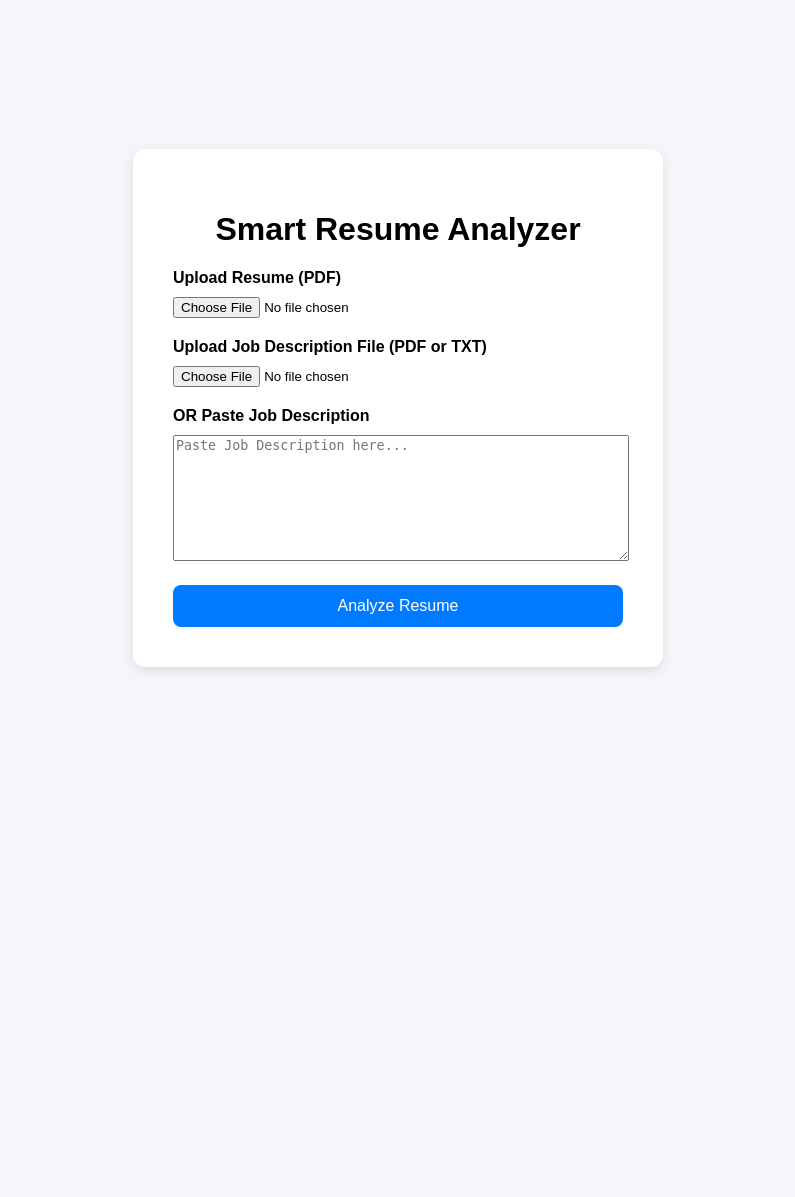
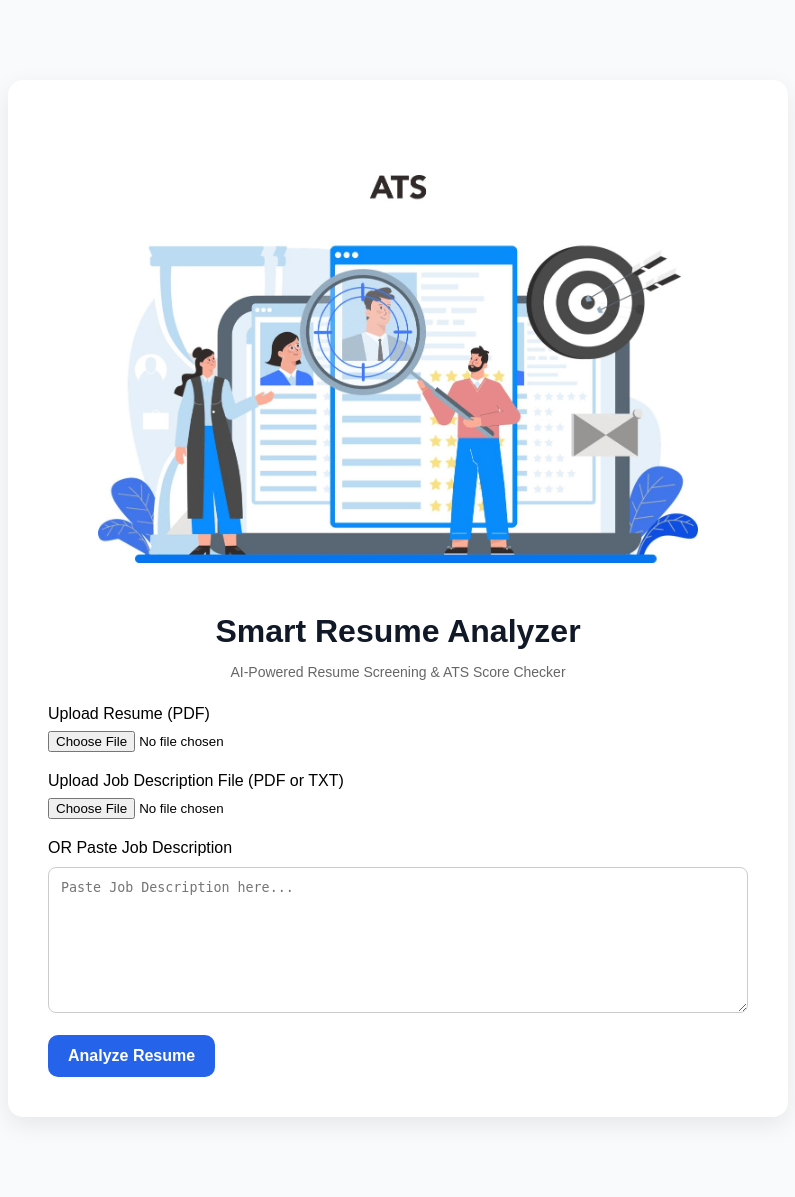
Before and after one commit to Harsha-madikonda/SMART-RESUME-ANALYZER, a Flask app: page / in a window 1280 px wide. Shown: the whole page, without its empty margins (242-1037 px from the left). Before the commit the page ends 671 px from the top, so only its background shows below. Run offline with Flask 3, Linux system fonts and the light colour scheme.

Commit message:
Complete Smart Resume Analyzer v1

```diff
--- a/analyzer.py
+++ b/analyzer.py
@@ -78,6 +78,86 @@ def extract_pdf_text(pdf_file):
         text += page.extract_text() or ""
 
     return text
+def analyze_sections(resume_text):
+
+    lines = resume_text.lower().splitlines()
+
+    sections = {
+        "Education": False,
+        "Skills": False,
+        "Projects": False,
+        "Experience": False,
+        "Certifications": False,
+        "Achievements": False
+    }
+
+    for line in lines:
+
+        line = line.strip()
+
+        if "education" in line:
+            sections["Education"] = True
+
+        if ("technical skills" in line or
+            "skills" in line or
+            "programming languages" in line or
+            "frontend technologies" in line or
+            "backend technologies" in line
+        ):
+            sections["Skills"] = True
+
+        if "projects" in line:
+            sections["Projects"] = True
+
+        if (
+            line == "experience" or
+            "work experience" in line or
+            "professional experience" in line or
+            "internship experience" in line
+        ):
+            sections["Experience"] = True
+
+        if (
+            "certifications" in line or
+            "certificate" in line
+        ):
+            sections["Certifications"] = True
+
+        if (
+            "achievements" in line or
+            "achivements" in line
+        ):
+            sections["Achievements"] = True
+
+    return sections
+def generate_summary(result):
+
+    strengths = ", ".join(result["strengths"][:5])
+
+    missing = ", ".join(result["missing_skills"])
+
+    skill_score = result["skill_score"]
+
+    if skill_score >= 80:
+        level = "strong"
+    elif skill_score >= 60:
+        level = "moderate"
+    else:
+        level = "limited"
+
+    summary = (
+        f"The candidate demonstrates {level} alignment with the job description. "
+        f"Key strengths include {strengths}. "
+        f"The resume matches {skill_score:.0f}% of the required skills. "
+    )
+
+    if missing:
+        summary += (
+            f"Missing skills include {missing}. "
+            f"Learning these technologies can improve ATS performance."
+        )
+
+    return summary
 
 def analyze_resume(resume_text, jd_text):
     clean_resume=clean_text(resume_text)
@@ -93,6 +173,9 @@ def analyze_resume(resume_text, jd_text):
     jd_skill = extract_skills(jd_text)
 
     resume_skill = extract_skills(resume_text)
+    sections = analyze_sections(resume_text)
+    present_sections = sum(sections.values())
+    completeness_score = (present_sections / len(sections)) * 100
     miss_skill=[]
     #now compare jd_skills and resume_skills
     for skill in jd_skill:
@@ -117,4 +200,8 @@ def analyze_resume(resume_text, jd_text):
     "resume_skills": resume_skill,
     "strengths": strengths,
     "missing_skills": miss_skill,
-    "total_jd_skills":total_jd_skills}
+    "total_jd_skills": total_jd_skills,
+
+    "sections": sections,
+    "completeness_score": completeness_score
+}
--- a/app.py
+++ b/app.py
@@ -3,6 +3,7 @@ from flask import Flask, render_template, request, send_file
 from analyzer import extract_pdf_text
 from analyzer import analyze_resume
 from analyzer import skills_db
+from analyzer import generate_summary
 from pdf_generator import create_report
 
 app = Flask(__name__)
@@ -35,6 +36,7 @@ def home():
 
 
         result = analyze_resume(resume_text,jd_text )
+        summary = generate_summary(result)
         score = result["skill_score"]
         if score >= 90:
             rating = "Excellent Match"
@@ -51,10 +53,10 @@ def home():
         recommendations = []
         for skill in result["missing_skills"]:
             recommendations.append(skills_db.get(skill, f"Consider learning {skill}"))
-        create_report(result, recommendations, rating)
+        create_report(result, recommendations, rating, summary)
 
         return render_template("results.html",result=result,recommendations=recommendations,
-                               rating=rating,rating_class=rating_class)
+                               rating=rating,rating_class=rating_class, summary=summary)
     return render_template("index.html")
 
 
--- a/static/style.css
+++ b/static/style.css
@@ -1,80 +1,157 @@
 body{
     font-family: Arial, sans-serif;
-    background-color:#f4f6f9;
+    background:#f8fafc;
     padding:40px;
+    margin:0;
+}
+.container{
+    max-width:1000px;
+    margin:auto;
 }
 
-.container{
-    max-width:900px;
-    margin:auto;
+.header{
+    background:linear-gradient(135deg,#2563eb,#7c3aed);
+    padding:30px;
+    border-radius:15px;
+    margin-bottom:25px;
+    box-shadow:0 8px 25px rgba(0,0,0,0.15);
+}
+.header h1{
+    color:white;
+    margin:0;
 }
 
 .card{
     background:white;
-    padding:20px;
+    padding:25px;
     margin-bottom:20px;
-    border-radius:10px;
-    box-shadow:0 2px 10px rgba(0,0,0,0.1);
+    border-radius:15px;
+    box-shadow:0 8px 25px rgba(0,0,0,0.08);
 }
 
-h1{
-    text-align:center;
-}
-
-.score{
-    font-size:24px;
-    font-weight:bold;
-}
-
-.strength{
-    color:green;
-}
-
-.missing{
-    color:red;
+.card h2{
+    color:#2563eb;
 }
 
 .progress-bar{
     width:100%;
-    background-color:#e0e0e0;
+    background:#e5e7eb;
     border-radius:10px;
     overflow:hidden;
-    margin-top:10px;
     margin-bottom:20px;
 }
 
 .progress-fill{
-    height:25px;
+    height:28px;
     text-align:center;
-    line-height:25px;
+    line-height:28px;
     color:white;
     font-weight:bold;
 }
 
 .score-good{
-    color:green;
+    color:#22c55e;
     font-weight:bold;
 }
 
 .score-average{
-    color:orange;
+    color:#f59e0b;
     font-weight:bold;
 }
 
 .score-poor{
-    color:red;
+    color:#ef4444;
     font-weight:bold;
 }
+
+.strength{
+    color:#22c55e;
+}
+
+.missing{
+    color:#ef4444;
+}
+
 .analyze-btn{
-    background-color:#007bff;
+    background:#2563eb;
     color:white;
     border:none;
-    padding:12px 24px;
-    border-radius:8px;
+    padding:12px 20px;
+    border-radius:10px;
+    cursor:pointer;
     font-size:16px;
-    cursor:pointer;
+    font-weight:bold;
 }
 
 .analyze-btn:hover{
-    background-color:#0056b3;
+    background:#1d4ed8;
 }
+
+
+
+
+.summary-text{
+    text-align:left;
+    line-height:1.8;
+    font-size:16px;
+}
+
+.skills-list{
+    text-align:left;
+    padding-left:25px;
+}
+
+.chart-container{
+    width:350px;
+    margin:auto;
+}
+
+input[type="file"]{
+    width:100%;
+    margin-top:8px;
+    margin-bottom:20px;
+}
+
+textarea{
+    width:100%;
+    padding:12px;
+    border-radius:8px;
+    border:1px solid #ccc;
+    margin-top:10px;
+}
+input[type="file"],
+textarea{
+    box-sizing:border-box;
+}
+.upload-card{
+    max-width:700px;
+    margin:40px auto;
+    padding:40px;
+}
+
+.hero-section{
+    text-align:center;
+    margin-top:20px;
+}
+
+.hero-image{
+    width:100%;
+    max-width:600px;
+    height:auto;
+    border-radius:12px;
+    margin-top:35px;
+    margin-bottom:25px;
+}
+
+.subtitle{
+    text-align:center;
+    color:#666;
+    margin-bottom:25px;
+    font-size:14px;
+}
+
+h1{
+    text-align:center;
+    color:#111827;
+    margin-bottom:10px;
+}
--- a/templates/index.html
+++ b/templates/index.html
@@ -1,66 +1,34 @@
 <!DOCTYPE html>
 <html>
+
 <head>
 
     <title>Smart Resume Analyzer</title>
 
-    <style>
-
-        body{
-            font-family: Arial, sans-serif;
-            background-color:#f4f6f9;
-            display:flex;
-            justify-content:center;
-            align-items:center;
-            height:100vh;
-        }
-
-        .card{
-            background:white;
-            padding:40px;
-            border-radius:12px;
-            box-shadow:0px 4px 12px rgba(0,0,0,0.1);
-            width:450px;
-        }
-
-        h1{
-            text-align:center;
-        }
-
-        label{
-            font-weight:bold;
-        }
-
-        input{
-            margin-top:10px;
-            margin-bottom:20px;
-            width:100%;
-        }
-
-        button{
-            width:100%;
-            padding:12px;
-            background:#007bff;
-            color:white;
-            border:none;
-            border-radius:8px;
-            cursor:pointer;
-            font-size:16px;
-        }
-
-        button:hover{
-            background:#0056b3;
-        }
-
-    </style>
+    <link rel="stylesheet"
+          href="{{ url_for('static', filename='style.css') }}">
 
 </head>
 
 <body>
 
-    <div class="card">
+    <div class="card upload-card">
+
+        <div class="hero-section">
+
+            <img
+                src="{{ url_for('static', filename='resume-hero.png') }}"
+                alt="Resume Analyzer"
+                class="hero-image">
+
+        </div>
 
         <h1>Smart Resume Analyzer</h1>
+
+        <p class="subtitle">
+            AI-Powered Resume Screening & ATS Score Checker
+        </p>
+
         <form method="POST" enctype="multipart/form-data">
 
             <label>Upload Resume (PDF)</label>
@@ -70,13 +38,15 @@
             <input type="file" name="jd_file">
 
             <label>OR Paste Job Description</label>
+
             <textarea
                 name="jd_text"
                 rows="8"
-        style="width:100%; margin-top:10px; margin-bottom:20px;"
                 placeholder="Paste Job Description here..."></textarea>
 
-    <button type="submit">
+            <br><br>
+
+            <button type="submit" class="analyze-btn">
                 Analyze Resume
             </button>
 
@@ -85,4 +55,5 @@
     </div>
 
 </body>
+
 </html>
```
Also changed, not shown: pdf_generator.py (+143 -44 lines), templates/results.html (+98 -10 lines), static/resume-hero.png (added), 2 other files. Lines whose indentation alone changed are shown as unchanged.
